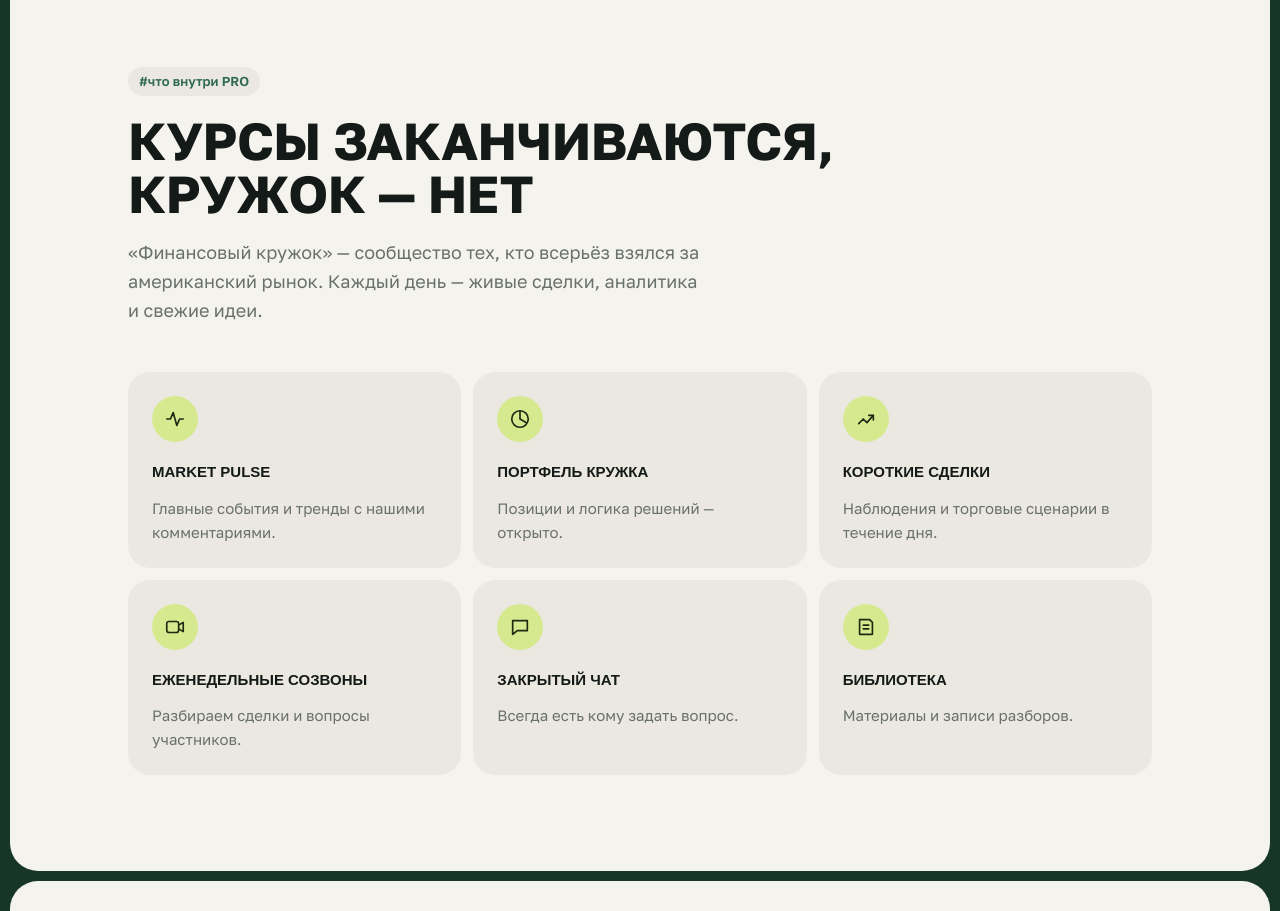
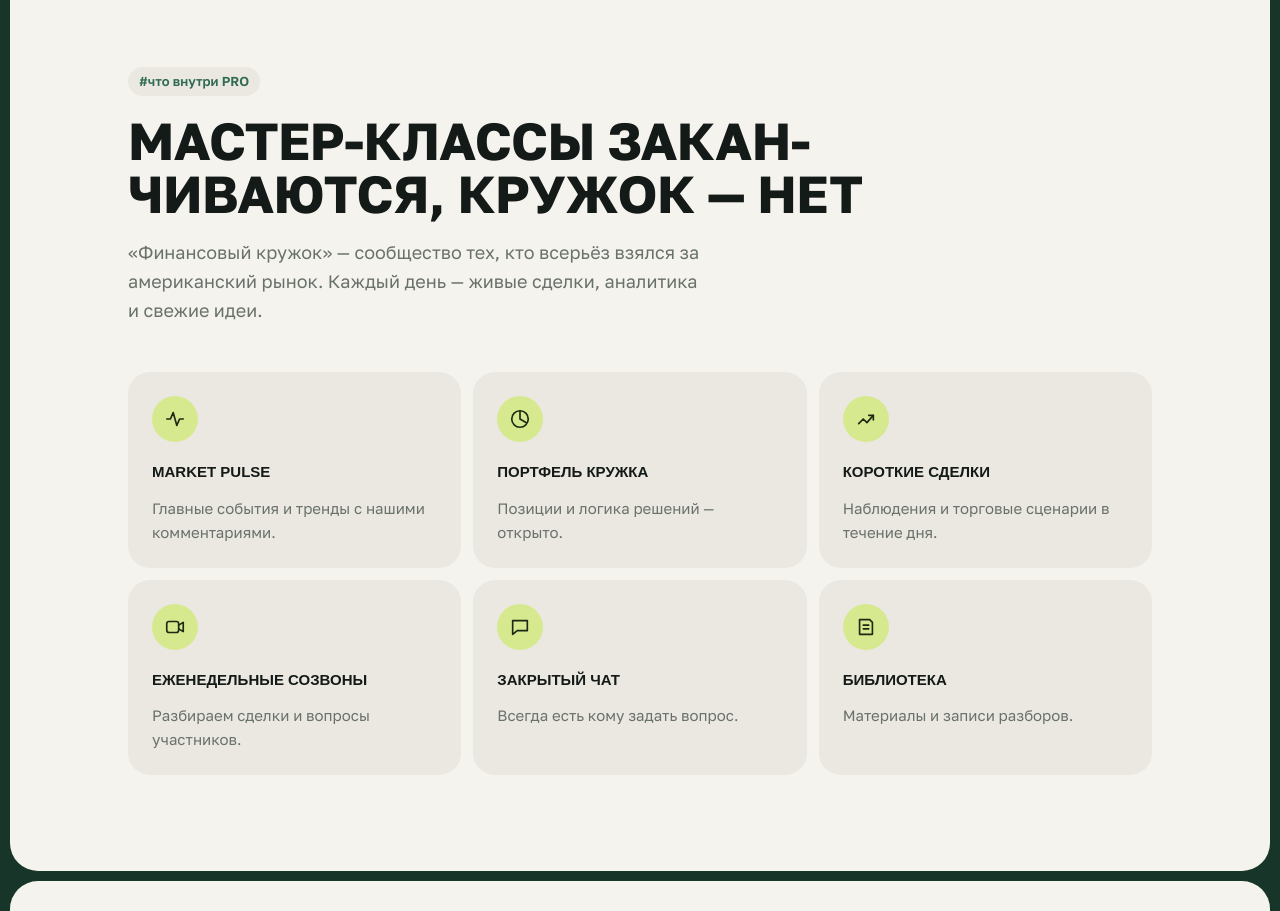
Before and after one commit to Nerunkov/fincircle-landing, a plain HTML site: page index.html in a window 1280 px wide. Shown: the part 5151-6062 px from the top of the page. Drawn offline with Linux system fonts and the light colour scheme; a web font is replaced by a local one.

Commit message:
Мастер-классы заканчиваются, кружок — нет

```diff
--- a/index.html
+++ b/index.html
@@ -433,7 +433,7 @@ footer .disc{flex-basis:100%;font-size:13px}
 
 <section class="panel" id="club">
   <div class="in">
-    <div class="head"><span class="tag">#что внутри PRO</span><h2>Курсы закан&shy;чиваются, кружок — нет</h2><p>«Финансовый кружок» — сообщество тех, кто всерьёз взялся за американский рынок. Каждый день — живые сделки, аналитика и свежие идеи.</p></div>
+    <div class="head"><span class="tag">#что внутри PRO</span><h2>Мастер-классы закан&shy;чиваются, кружок — нет</h2><p>«Финансовый кружок» — сообщество тех, кто всерьёз взялся за американский рынок. Каждый день — живые сделки, аналитика и свежие идеи.</p></div>
     <div class="feats">
       <div class="feat"><span class="ico"><svg viewBox="0 0 24 24"><path d="M3 12h4l3-7 4 14 3-7h4"/></svg></span><h3>Market Pulse</h3><p>Главные события и тренды с нашими комментариями.</p></div>
       <div class="feat"><span class="ico"><svg viewBox="0 0 24 24"><path d="M12 3v9l7 4"/><circle cx="12" cy="12" r="9"/></svg></span><h3>Портфель кружка</h3><p>Позиции и логика решений — открыто.</p></div>
```
